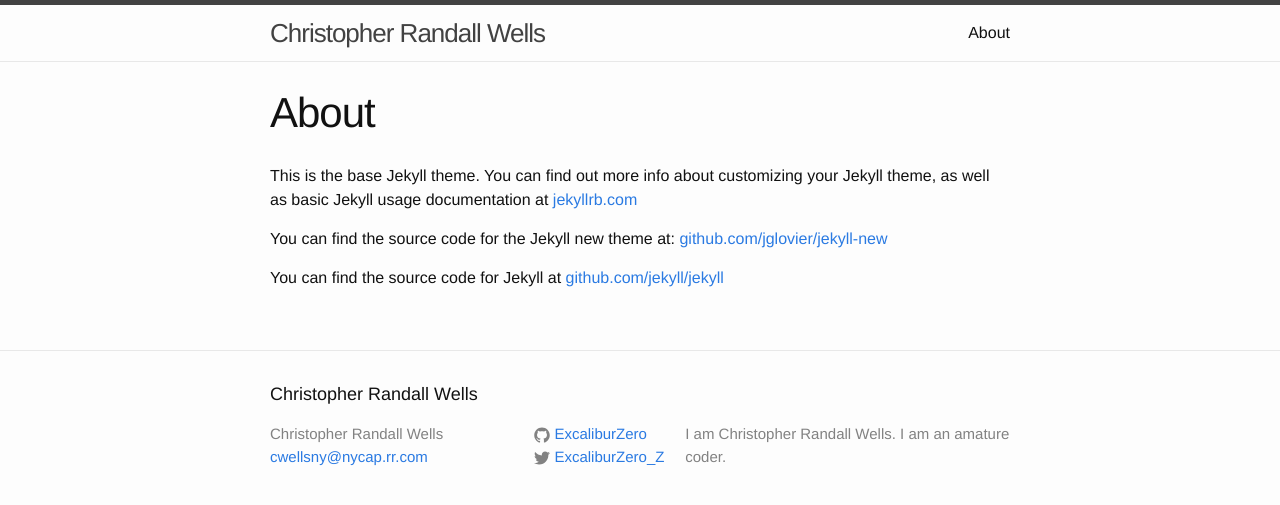
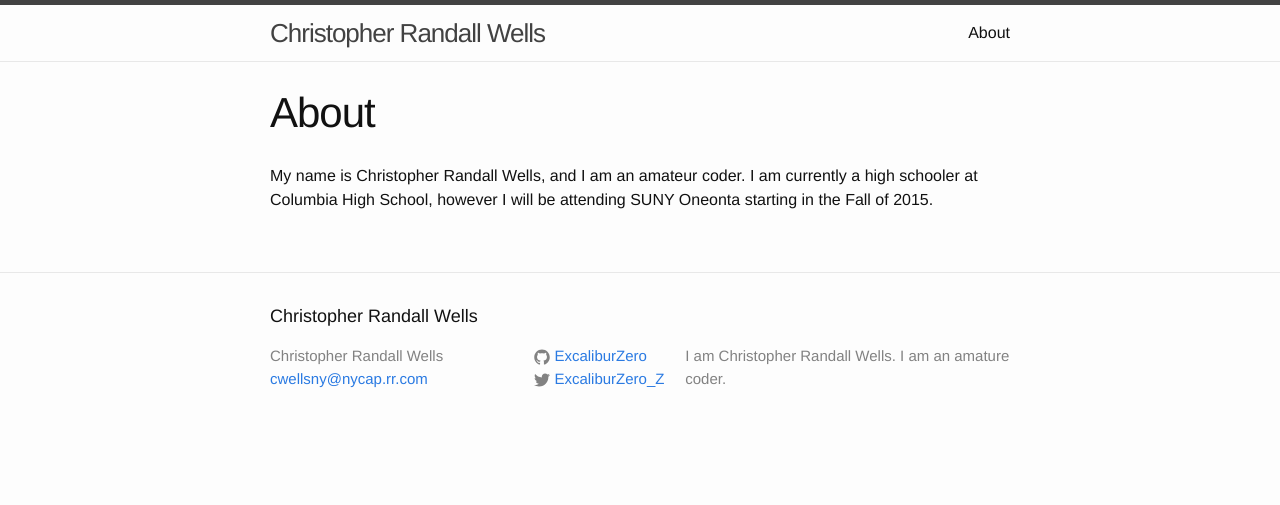
Before and after one commit to ExcaliburZero/christopher-randall-wells.divshot.io, a Jekyll site: the page built from about.md, in a window 1280 px wide. Shown: the top 505 px of the page. Built offline with Jekyll 4.4.1, drawn with Linux system fonts in a browser that asks for light colours.

Commit message:
Added info to about file
Added some basic information to the about file.

```diff
--- a/about.md
+++ b/about.md
@@ -4,8 +4,4 @@
 permalink: /about/
 ---
 
-This is the base Jekyll theme. You can find out more info about customizing your Jekyll theme, as well as basic Jekyll usage documentation at [jekyllrb.com](http://jekyllrb.com/)
-
-You can find the source code for the Jekyll new theme at: [github.com/jglovier/jekyll-new](https://github.com/jglovier/jekyll-new)
-
-You can find the source code for Jekyll at [github.com/jekyll/jekyll](https://github.com/jekyll/jekyll)
+My name is Christopher Randall Wells, and I am an amateur coder. I am currently a high schooler at Columbia High School, however I will be attending SUNY Oneonta starting in the Fall of 2015.
```
